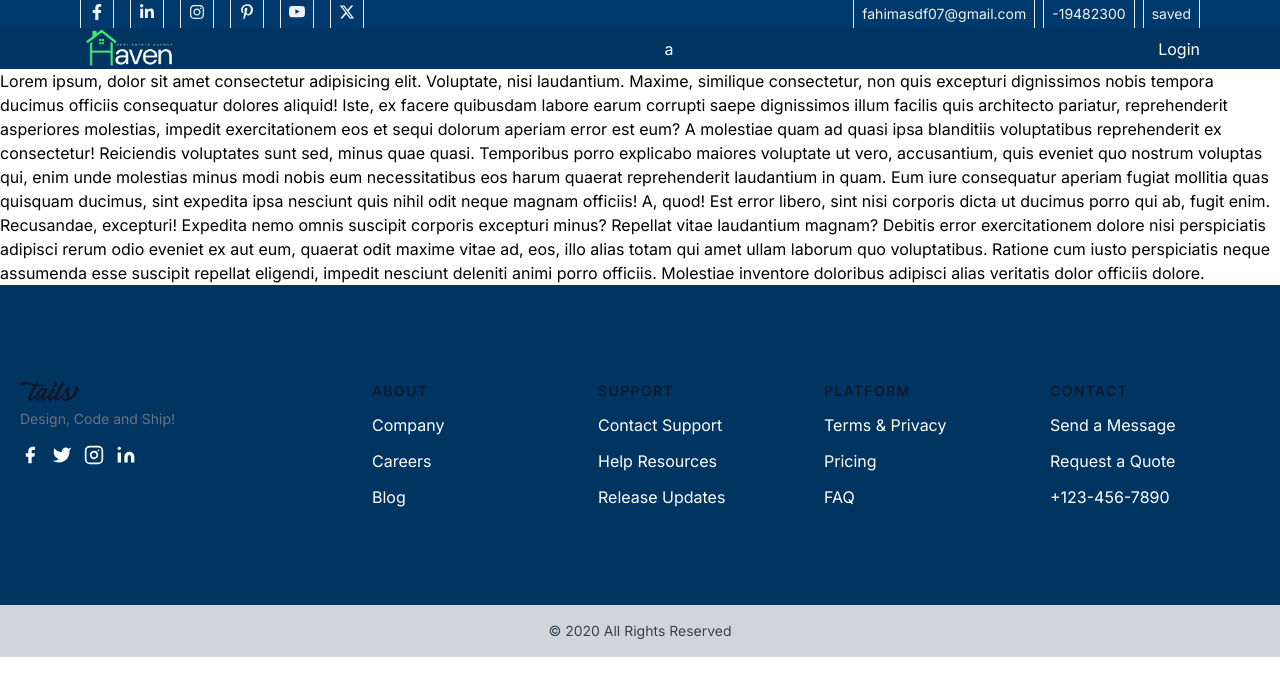
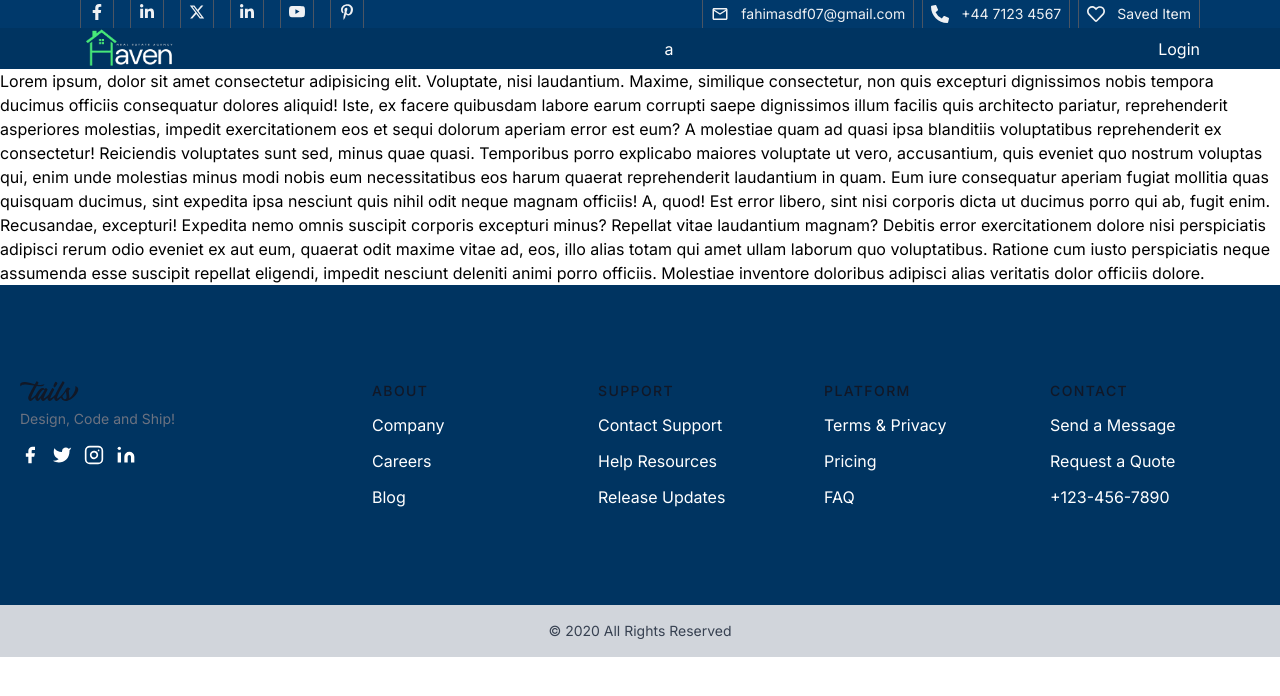
Before and after one commit to Fahim-Muntashir/haven_client, a Next.js app: page / in a window 1280 px wide. Shown: the top 696 px of the page. Built offline with nearby package versions, Linux system fonts and the light colour scheme.

Commit message:
added top nav

```diff
--- a/src/app/components/Shared/Navbar.tsx
+++ b/src/app/components/Shared/Navbar.tsx
@@ -1,36 +1,92 @@
 import React from 'react';
 import Container from './Container';
-import { FaFacebookF, FaInstagram, FaLinkedinIn, FaPinterestP } from "react-icons/fa";
+import { FaFacebookF, FaInstagram, FaLinkedinIn, FaPhoneAlt, FaPinterestP, FaRegHeart } from "react-icons/fa";
 import { BsYoutube } from 'react-icons/bs';
 import { FaXTwitter } from "react-icons/fa6";
 import Image from 'next/image';
 import logo from '../../../../public/assests/haven.png'
+import { MdEmail, MdOutlineEmail } from 'react-icons/md';
+import { CiHeart } from 'react-icons/ci';
+
 
 
 const Navbar = () => {
+
+    const socialLink = [
+        {
+            link: "facebook.com",
+            icon: <FaFacebookF />
+        }, {
+            link: "linkedin.com",
+            icon: <FaLinkedinIn />,
+
+        }, {
+            link: "linkedin.com",
+            icon: <FaXTwitter />,
+
+        }, {
+            link: "linkedin.com",
+            icon: <FaLinkedinIn />,
+
+        }, {
+            link: "linkedin.com",
+            icon: <BsYoutube />
+        }, {
+            link: "linkedin.com",
+            icon: <FaPinterestP />
+        }
+    ]
+
+    const contactNav = [
+        {
+            name: "fahimasdf07@gmail.com",
+            icon: <MdOutlineEmail />
+
+        },
+        {
+            name: "+44 7123 4567",
+            icon: <FaPhoneAlt />
+
+        }, {
+            name: "Saved Item",
+            icon: <FaRegHeart />
+
+
+        }
+    ]
+
     return (
-        <div className='bg-[#00396B]'>
+        <div className='bg-[#00396B] '>
             <Container>
-                <div className='flex justify-between text-[#fafafaf4]'>
+                <div className=' justify-between text-[#fafafaf4] hidden  lg:flex'>
                     <div className='flex gap-x-4'>
-                        <a href="" className=' border-x-[1px] px-2 py-1'> <FaFacebookF />
-                        </a>
-                        <a href="" className=' border-x-[1px] px-2 py-1'> <FaLinkedinIn />
-                        </a>
-                        <a href="" className=' border-x-[1px] px-2 py-1'> <FaInstagram />
+                        {
+                            socialLink.map((item) => (
+                                <a href="" className=' border-x-[1px] px-2 py-1 border-gray-600'> {
+                                    item.icon
+                                }
+                                </a>
+                            ))
+                        }
 
-                        </a>
-                        <a href="" className=' border-x-[1px] px-2 py-1'> <FaPinterestP />
-                        </a>
-                        <a href="" className=' border-x-[1px] px-2 py-1'> <BsYoutube />
-                        </a>
-                        <a href="" className=' border-x-[1px] px-2 py-1'> <FaXTwitter />
-                        </a>
                     </div>
                     <div className="text-sm flex gap-x-2">
-                        <p className='border-x-[0.3px] px-2 py-1'>fahimasdf07@gmail.com</p>
-                        <p className='border-x-[1px] px-2 py-1'>-19482300</p>
-                        <p className='border-x-[1px] px-2 py-1'>saved</p>
+                        {
+                            contactNav.map((item) => (
+
+                                <a href="" className=' border-x-[1px] px-2 py-1 border-gray-600 flex items-center gap-x-3 text-sm'> <span className='text-lg'>
+                                    {
+                                        item.icon
+                                    }
+                                </span> <span> {
+                                    item.name
+                                }</span>
+                                </a>
+
+
+
+                            ))
+                        }
                     </div>
 
                 </div>
```
